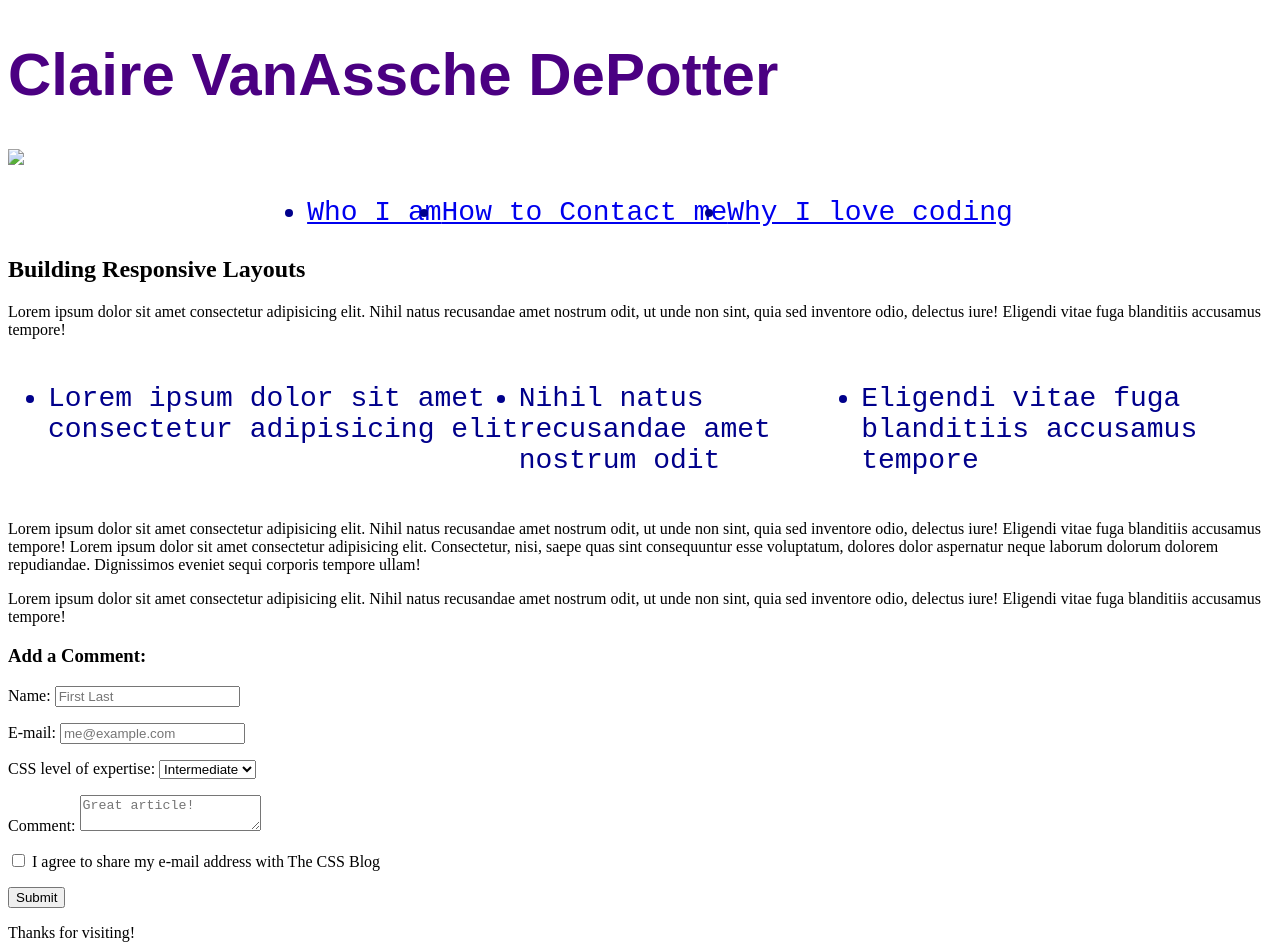
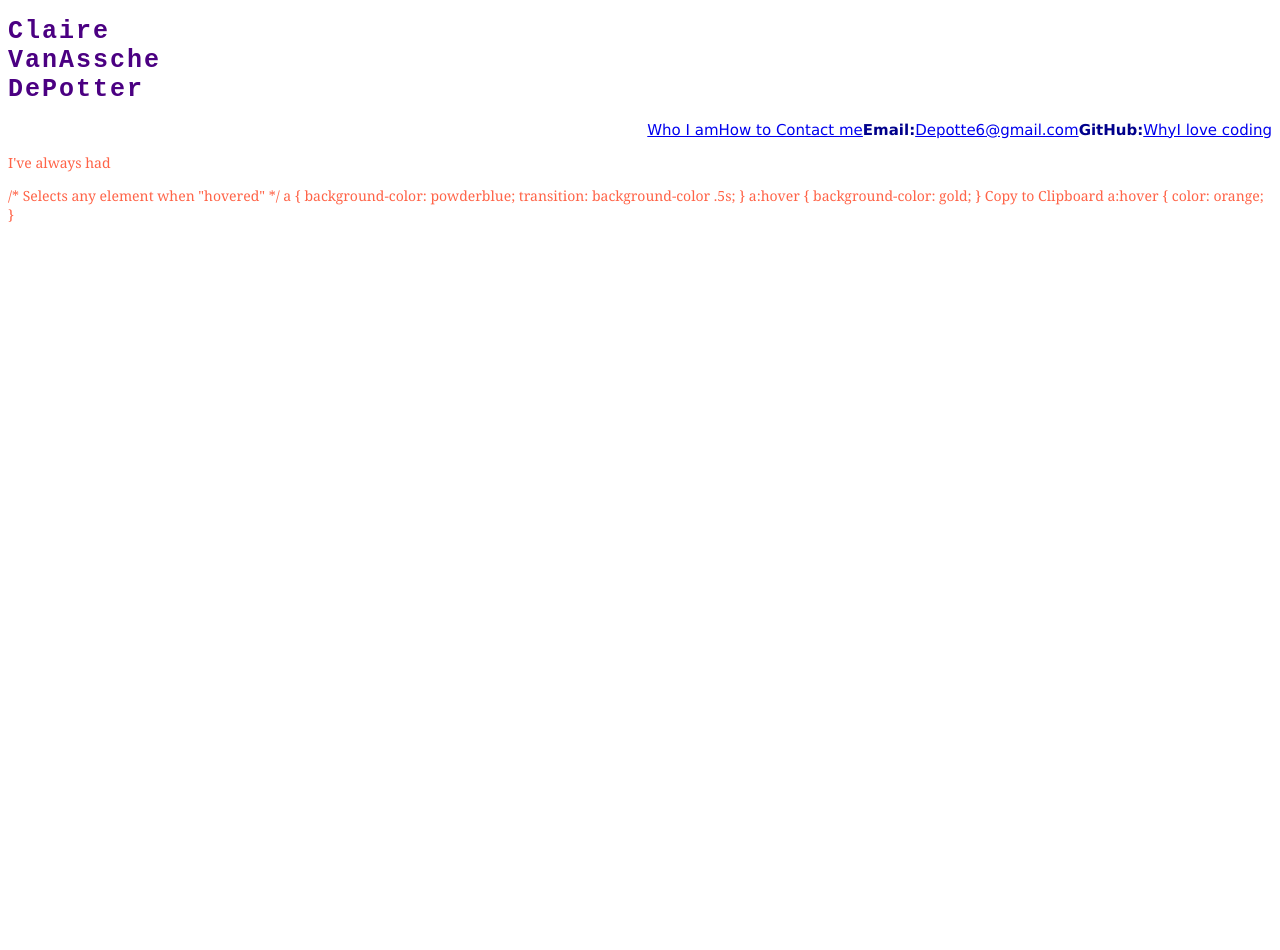
Before and after one commit to depotte6/Cache-de-Claire, a plain HTML site: page index.html in a window 1280 px wide. After the commit the page ends 800 px from the top, so only its background shows below. Drawn offline with Linux system fonts and the light colour scheme.

Commit message:
added style and images

```diff
--- a/index.html
+++ b/index.html
@@ -2,77 +2,58 @@
 <html lang="en">
 
 <head>
-  <meta charset="UTF-8" />
-  <meta name="viewport" content="width=device-width, initial-scale=1.0" />
+  <meta charset="UTF-8">
+  <meta name="viewport" content="width=device-width, initial-scale=1.0"/>
   <title>CACHE-DE-CLAIRE</title>
   <link rel="stylesheet" "type=text/css" href="style.css"/>
 
 </head>
 
-<body>
 <header>
-    <h1>Claire VanAssche DePotter</h1>
-    <img src="dinosaur.jpg">
-    <nav>
-      <ul class= "ul">
+<h1>Claire <br>VanAssche <br>DePotter</h1>
+
+<nav class="container">
+    <ul class= "container">
       <li><a href="#">Who I am</a></li>
       <li><a href="#">How to Contact me</a></li>
-        <li><a href="#">Why I love coding</a></li>
+      <li id="email"><strong>Email:</strong>
+      <a href="#">Depotte6@gmail.com </a> </li>
+          <li id="github"><strong>GitHub:</strong>
+          <a href="#>SAMPLENAME</a></li>
+           <li><a href="#">WhyI love coding</a></li>
     </ul>
   </nav>
 </header>
 
-  <main>
+<body>
     <section>
-      <article>
-        <h2>Building Responsive Layouts</h2>
-        <div>
-          <p>Lorem ipsum dolor sit amet consectetur adipisicing elit. Nihil natus recusandae amet nostrum odit, ut unde non sint, quia sed inventore odio, delectus iure! Eligendi vitae fuga blanditiis accusamus tempore!</p>
-          <ul>
-            <li>Lorem ipsum dolor sit amet consectetur adipisicing elit</li>
-            <li>Nihil natus recusandae amet nostrum odit</li>
-            <li>Eligendi vitae fuga blanditiis accusamus tempore</li>
-          </ul>
-          <p>Lorem ipsum dolor sit amet consectetur adipisicing elit. Nihil natus recusandae amet nostrum odit, ut unde non sint, quia sed inventore odio, delectus iure! Eligendi vitae fuga blanditiis accusamus tempore! Lorem ipsum dolor sit amet consectetur adipisicing elit. Consectetur, nisi, saepe quas sint consequuntur esse voluptatum, dolores dolor aspernatur neque laborum dolorum dolorem repudiandae. Dignissimos eveniet sequi corporis tempore ullam!</p>
-          <p>Lorem ipsum dolor sit amet consectetur adipisicing elit. Nihil natus recusandae amet nostrum odit, ut unde non sint, quia sed inventore odio, delectus iure! Eligendi vitae fuga blanditiis accusamus tempore!</p>
-        </div>
-        <form>
-          <h3>Add a Comment:</h3>
-          <p>
-            <label for="username">Name:</label>
-            <input class="text-input" id="username" type="text" placeholder="First Last" />
-          </p>
-          <p>
-            <label for="email">E-mail:</label>
-            <input class="text-input" id="email" type="text" placeholder="me@example.com" />
-          </p>
-          <p class="flex-row">
-            <label for="expertise">CSS level of expertise:</label>
-            <select id="expertise">
-              <option>Beginner</option>
-              <option selected>Intermediate</option>
-              <option>Advanced</option>
-            </select>
-          </p>
-          <p>
-            <label for="comment">Comment:</label>
-            <textarea class="text-input" id="comment" placeholder="Great article!"></textarea>
-          </p>
-          <p class="flex-row">
-            <input class="checkbox" id="agreement" type="checkbox" />
-            <label for="agreement">I agree to share my e-mail address with The CSS Blog</label>
-          </p>
-          <p>
-            <button>Submit</button>
-          </p>
-        </form>
-      </article>
+        <p> I've always had</p>
     </section>
-  </main>
-
-  <footer>
-    <span>Thanks for visiting!</span>
-  </footer>
 </body>
 
+
+
+   <figure> <img src="me.jpg"> </figure>
+
+
+</body>
+<footer></footer>
 </html>
+
+
+
+
+
+    /* Selects any <a> element when "hovered" */        a {
+        background-color: powderblue;
+        transition: background-color .5s;
+      }
+
+      a:hover {
+        background-color: gold;
+      }
+      Copy to Clipboard
+
+        a:hover {
+          color: orange;
+        }
--- a/style.css
+++ b/style.css
@@ -1,28 +1,52 @@
 * {
-    background-image: cross-fade();
+    box-sizing: border-box;
+    padding: 0;
+    border: 0;
+ }
+
+ body {
+     font-family:Cambria, Cochin, Georgia, Times, 'Times New Roman', serif;
+     font-size: 14px;
+     color:tomato
+ }
+
+ style {
+    background-color:linear-gradient(blue, red)
+    background-image: img src="bluebrick.jpg";
 }
+
+figure {
+    width: 10px;
+    display: none;
+}
+
 
 h1 {
     text-align: left;
-    font-size: 60px;
+    font-size: 25px;
     font-weight: 900;
     font-style: unset;
-    font-family: fantasy;
-    border-color: black;
-    color:indigo;
+    font-family:monospace;
+    color: indigo;
+    letter-spacing: 2px;
 }
 
-nav ul {
-    display: flex;
-    align-items: flex-end;
-    justify-content: center;
+
+li {
+    color: darkblue;
+    font-family:Verdana, Geneva, Tahoma, sans-serif;
+    font-size: 15px;
+    display: inline-flex;
+    justify-content: space-around;
+    float: right;
+    display: inline flex;
 }
 
-ul {
-    color: darkblue;
-    ;
-    font-family:'Courier New', Courier, monospace;
-    font-size: 28px;
-    display: inline-flex;
+.container {
+    display: flex;
+    flex-wrap: wrap;
+    justify-content: flex-end;
+    margin: 0;
+    padding: 0;
 
 }
```
Also changed, not shown: bluebrick.jpg (added). Lines whose indentation alone changed are shown as unchanged.
